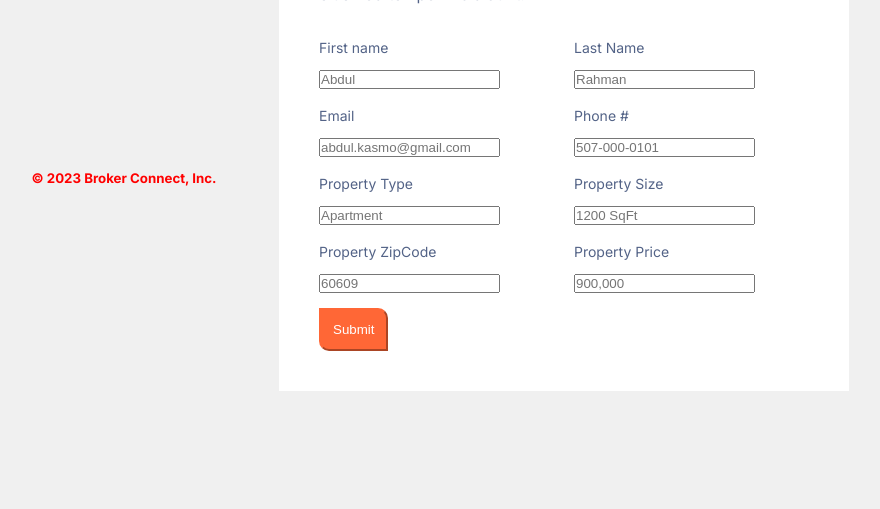
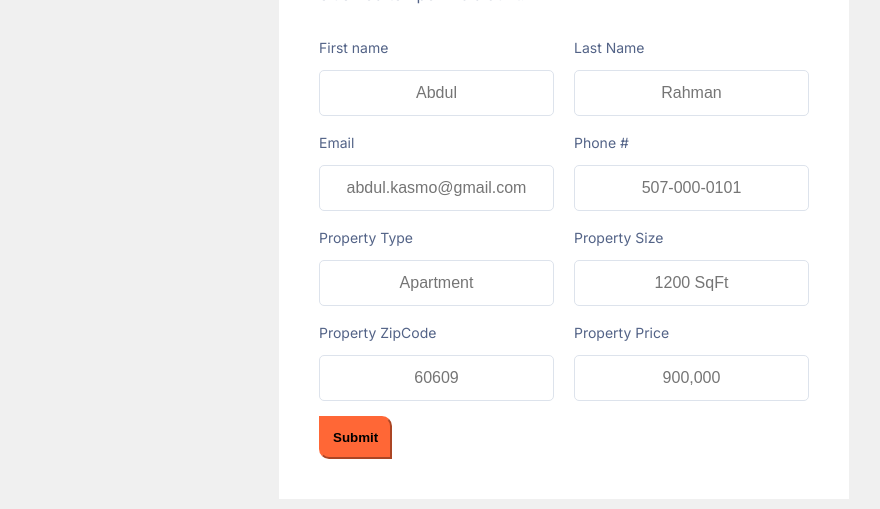
Before and after one commit to AbduLCod3/BrokerConnect, a React (Create React App) app: page /listBroker in a window 1280 px wide. Shown: the part 609-1118 px from the top of the page, without its empty margins (76-956 px from the left). Before the commit the page ends 1048 px from the top, so only its background shows below. Built offline with nearby package versions, Linux system fonts and the light colour scheme.

Commit message:
update css file

```diff
--- a/src/App.js
+++ b/src/App.js
@@ -23,7 +23,7 @@ export default function App() {
         />
         <Route path="/listBroker" element={<ListBroker />} />
       </Routes>
-      <Footer />
+      {/* <Footer /> */}
     </div>
   );
 }
--- a/src/pages/ListBroker.js
+++ b/src/pages/ListBroker.js
@@ -87,6 +87,7 @@ export default function ListBroker() {
                 First name
               </label>
               <input
+                className="formbold-form-input"
                 type="text"
                 placeholder="Abdul"
                 value={brokerFName}
@@ -99,6 +100,7 @@ export default function ListBroker() {
                 Last Name
               </label>
               <input
+                className="formbold-form-input"
                 type="text"
                 placeholder="Rahman"
                 value={brokerLName}
@@ -113,6 +115,7 @@ export default function ListBroker() {
                 Email
               </label>
               <input
+                className="formbold-form-input"
                 type="text"
                 placeholder="abdul.kasmo@gmail.com"
                 value={brokerEmail}
@@ -125,6 +128,7 @@ export default function ListBroker() {
                 Phone #
               </label>
               <input
+                className="formbold-form-input"
                 type="text"
                 placeholder="507-000-0101"
                 value={brokerPhone}
@@ -139,6 +143,7 @@ export default function ListBroker() {
                 Property Type
               </label>
               <input
+                className="formbold-form-input"
                 type="text"
                 placeholder="Apartment"
                 value={propertyType}
@@ -151,6 +156,7 @@ export default function ListBroker() {
                 Property Size
               </label>
               <input
+                className="formbold-form-input"
                 type="text"
                 placeholder="1200 SqFt"
                 value={propertySize}
@@ -164,6 +170,7 @@ export default function ListBroker() {
                 Property ZipCode
               </label>
               <input
+                className="formbold-form-input"
                 type="text"
                 placeholder="60609"
                 value={propertyZipCode}
@@ -177,6 +184,7 @@ export default function ListBroker() {
                 Property Price
               </label>
               <input
+                className="formbold-form-input"
                 type="text"
                 placeholder="900,000"
                 value={propertyPrice}
@@ -185,7 +193,11 @@ export default function ListBroker() {
             </div>
           </div>
 
-          <button type="submit" class="home__button">
+          <button
+            type="submit"
+            className="formbold-form-input"
+             id="btn" class="home__button"
+          >
             Submit
           </button>
         </form>
--- a/src/stylesheets/listBroker.css
+++ b/src/stylesheets/listBroker.css
@@ -153,3 +153,9 @@ img {
   margin-bottom: 45px;
   max-width: 100%;
 }
+
+#btn {
+  background-color: #ff6736;
+  color: black;
+  font-weight: bold;
+}
```
